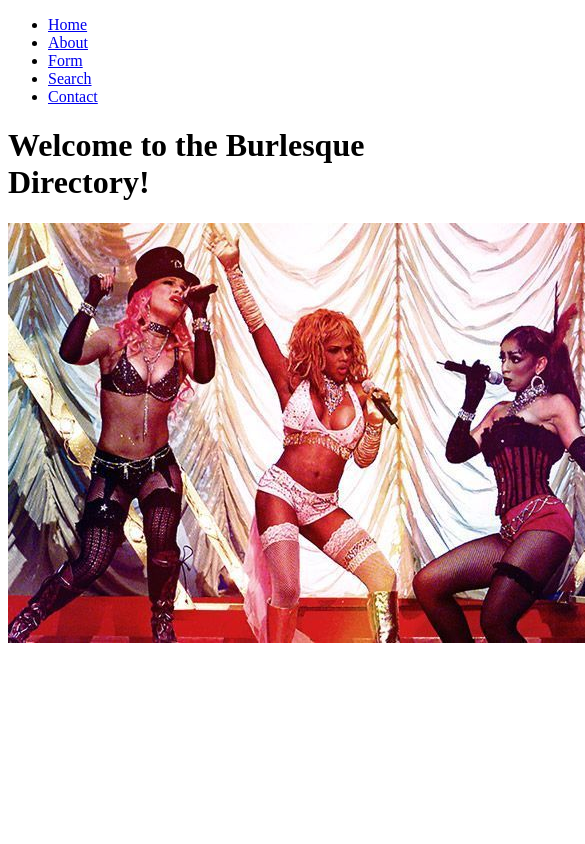
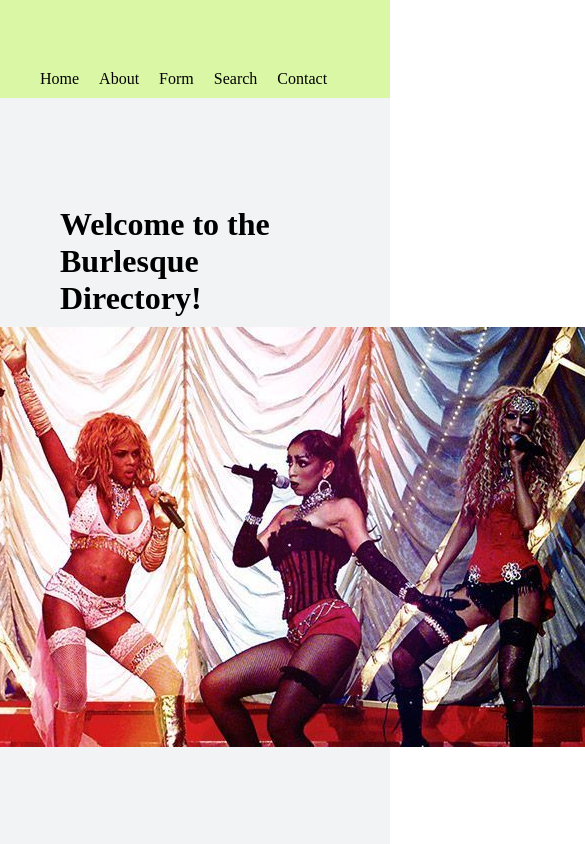
Before and after one commit to eatlunchnow/Burlesque-Directory, a React (Create React App) app in the folder burlesquedirectory/: page / in a window 390 px wide. Shown: the top 844 px of the page, 585 px wide, since content can reach past the window. Built offline with nearby package versions, Linux system fonts and the light colour scheme.

Commit message:
Updated styles

```diff
--- a/burlesquedirectory/src/styles.css
+++ b/burlesquedirectory/src/styles.css
@@ -1,3 +1,110 @@
-body {
-    background-color: #fff;
+
+@import url("https://fonts.googleapis.com/css2?family=Noto+Sans&display=swap" );
+:root{
+  --sidebar-flex:1.5;
+  --condiv-flex:6;
+  --fontsize-p:1.2rem;
+  --fontsize-nav:1.6rem;
+  --typing-font:3rem;
 }
+*
+{
+  margin:0;
+  padding: 0;
+}
+body{
+  font-family: 'Raleway';
+}
+.App
+{
+  display: flex;
+  width: 100vw;
+  min-height: 100vh;
+}
+nav
+{
+  padding:60px 30px 0px 30px ;
+  flex:var(--sidebar-flex);
+  background: rgb(238,103,143);
+  background: #DAF7A6;
+}
+.condiv
+{
+  padding: 100px ;
+  background-color: #f2f3f4;
+  flex:var(--condiv-flex);
+}
+
+.home
+{
+  display: flex;
+  justify-content: center;
+  flex-direction: column;
+  align-items: center;
+
+}
+.homepic
+{
+
+}
+
+nav ul{
+  font-size:var(--fontsize-nav) ;
+  text-align: center;
+  list-style-type: none;
+  text-decoration: none;
+  color: #000 !important;
+}
+nav ul li
+{
+  margin:40px;
+}
+
+a
+{
+  text-decoration: none;
+  color:#000;
+}
+
+p{
+  font-size: var(--fontsize-p);
+}
+h1,h2,h3,h4,p{
+  margin: 10px;
+}
+
+.active
+{
+  font-weight: bolder;
+}
+
+@media all and (max-width: 450px) {
+  :root {
+    --fontsize-nav:1rem;
+    --sidebar-flex:0;
+    --typing-font:2rem;
+  }
+  .App
+  {
+    flex-direction: column;
+  }
+  .sidebar
+  {
+    padding: 30px;
+    background: #DAF7A6;
+    background: #DAF7A6;
+  }
+  .condiv
+  {
+    padding: 50px ;
+  }
+  nav ul
+  {
+    display: flex;
+  }
+  nav ul li
+  {
+    margin: 10px;
+  }
+
+}
```
